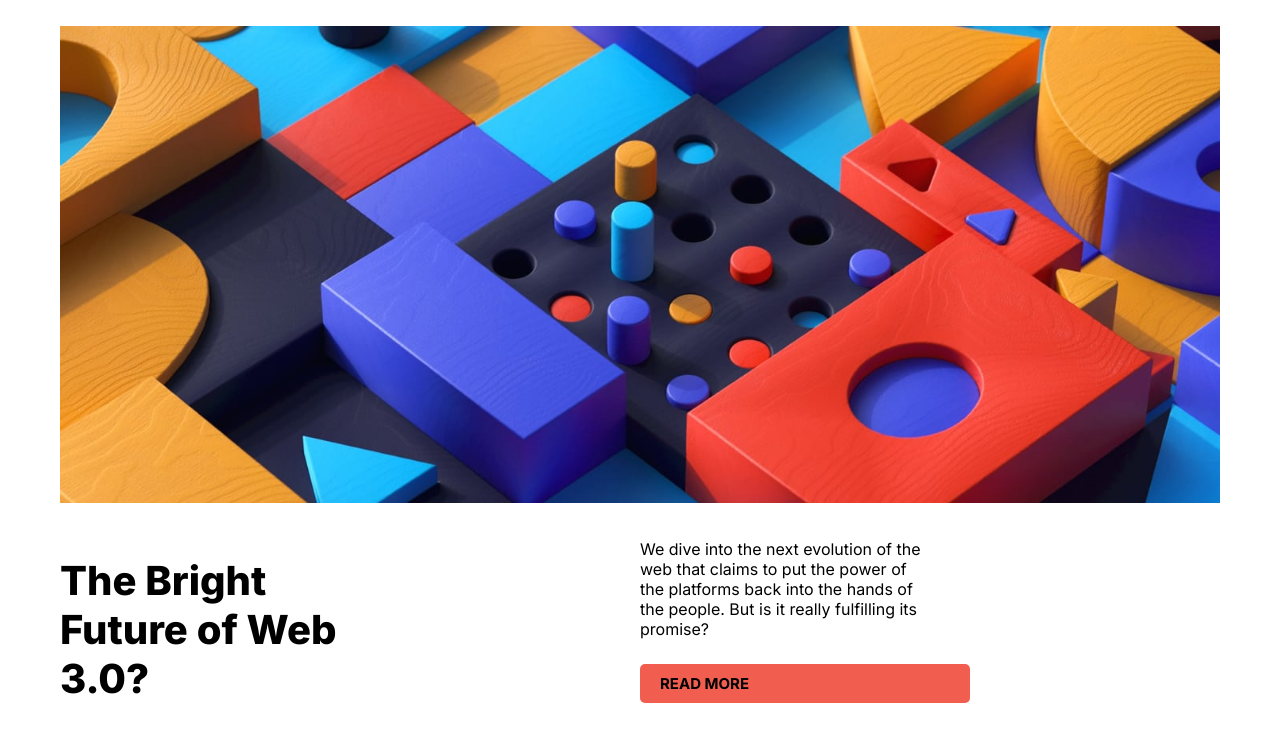
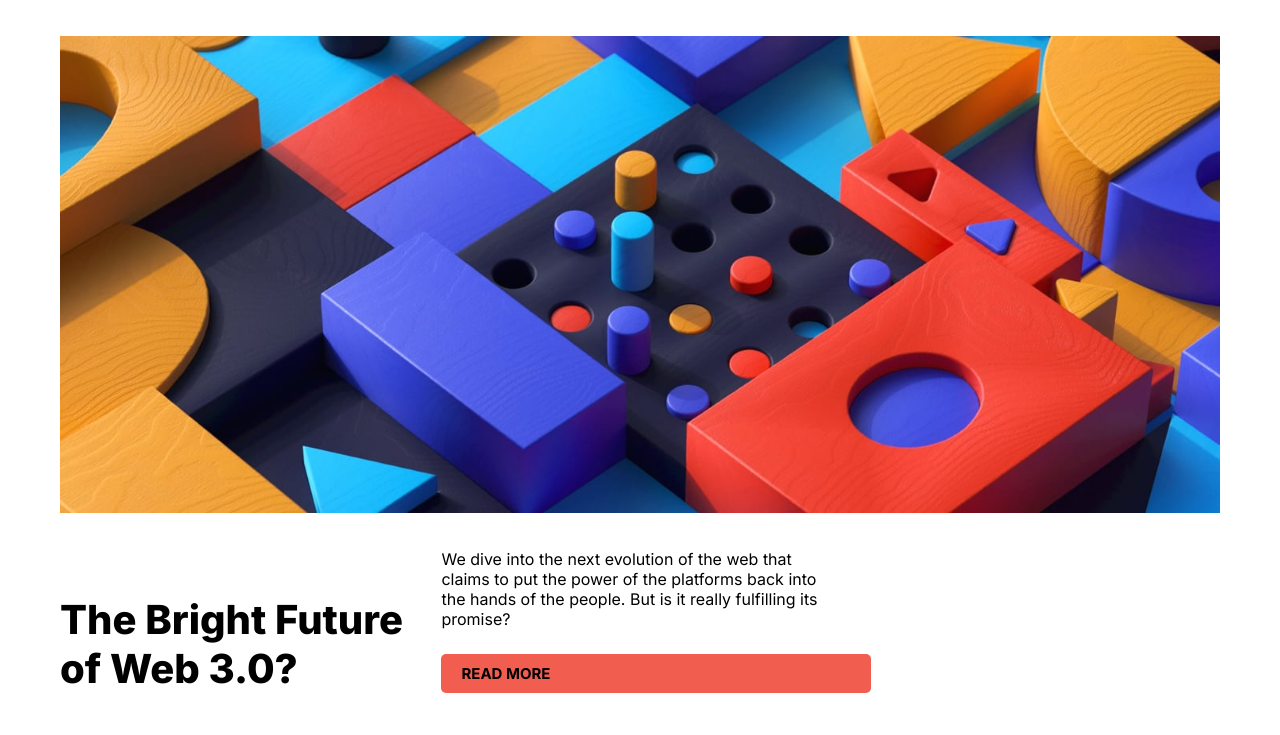
Before and after one commit to Anita-chivizhe/Python-Fundamentals, a plain HTML site: page Python_Day18_Assessment/news-homepage-main/index.html in a window 1280 px wide. Shown: the top 735 px of the page. Drawn offline with Linux system fonts and the light colour scheme.

Commit message:
hero-content alignment

```diff
--- a/Python_Day18_Assessment/news-homepage-main/index.html
+++ b/Python_Day18_Assessment/news-homepage-main/index.html
@@ -52,7 +52,7 @@
         list-style: none;
         display: flex;
         gap: 40px;
-        font-family: ("Inter", sans-serif, "Times New Roman", Times, serif);
+        font-family: ("Inter",sans-serif,'Times New Roman', Times, serif);
       }
       nav li {
         color: hsl(240, 100%, 5%);
@@ -71,13 +71,10 @@
         align-items: center;
       }
       .hero-content {
-        display: grid;
-        grid-template-columns: 1fr 1fr;
-
-        width: 100%;
-
-        justify-content: center;
-
+        display: flex;
+        width: 100%
+        justify-content: space-between;
+        align-items: end;
         font-family: "Inter";
       }
       .hero-content h1 {
@@ -128,7 +125,7 @@
         letter-spacing: 0.5px;
         margin-right: ;
       }
-      main {
+      main{
         display: flex;
         flex-direction: column;
         padding: 20px;
```
Lines whose indentation alone changed are shown as unchanged.
